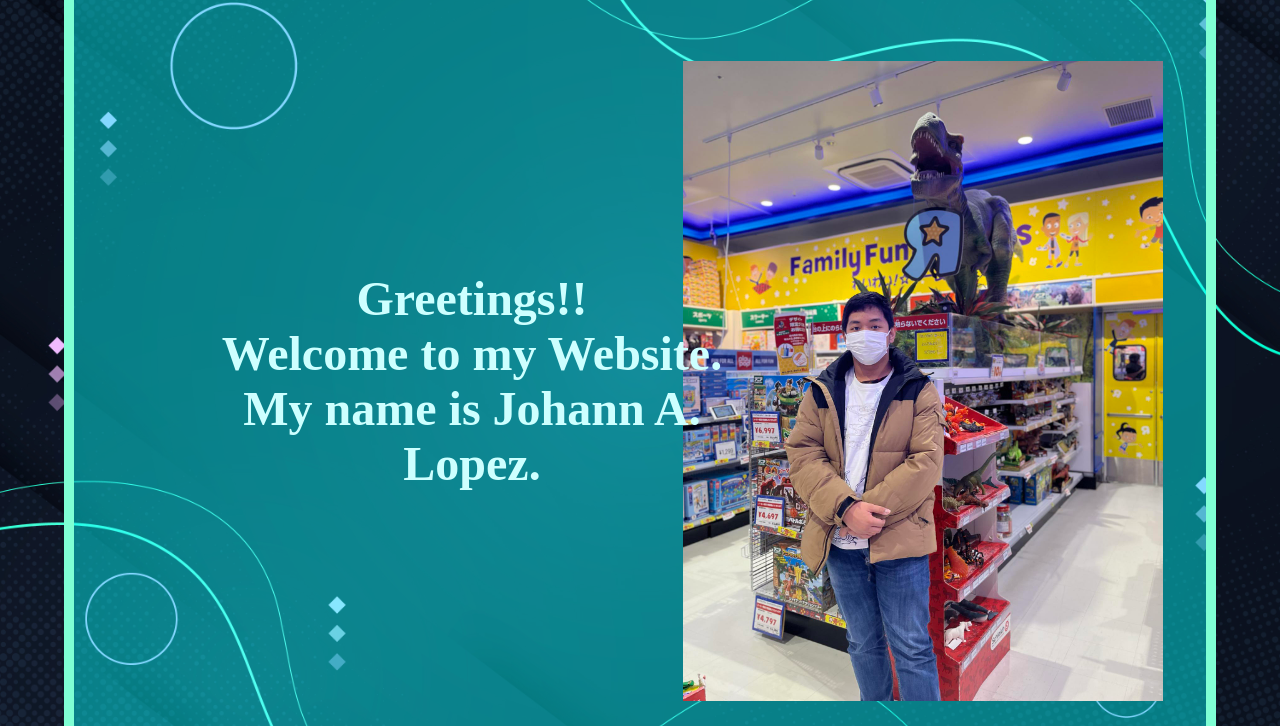
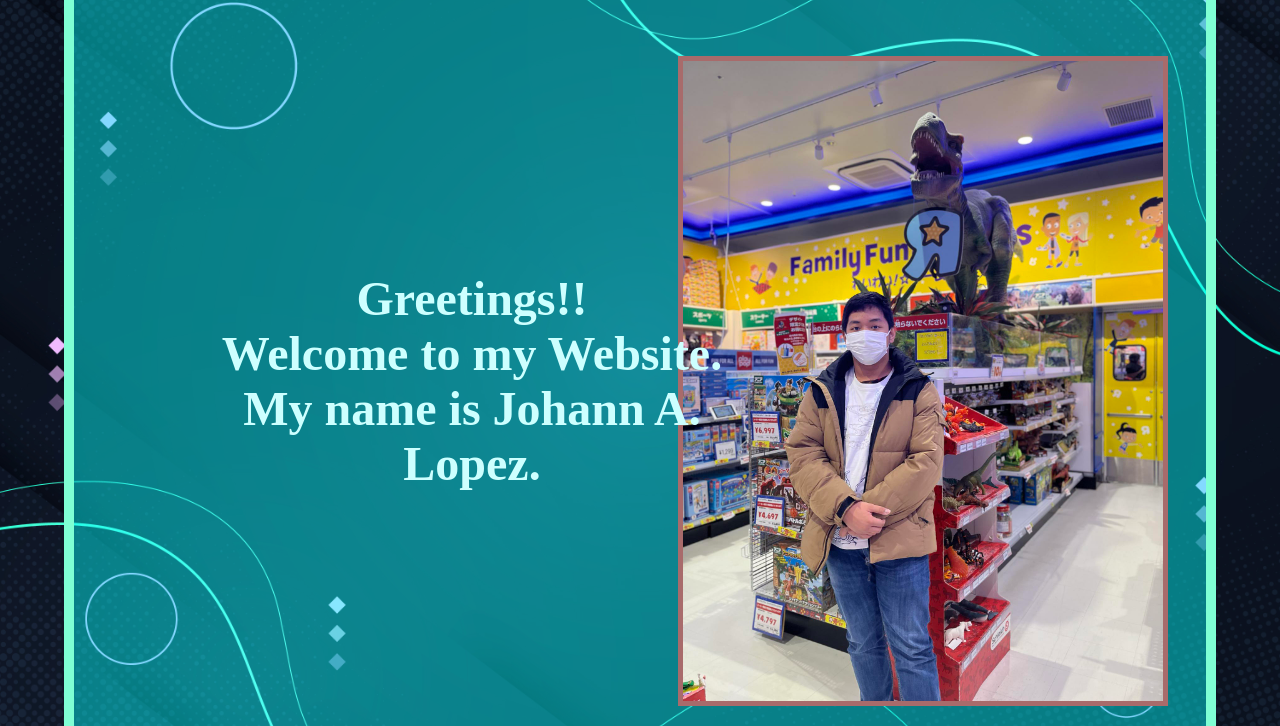
Before and after one commit to johann122004/WD-Lopez-Seatwork-2, a plain HTML site: page index.html in a window 1280 px wide. Shown: the part 74-800 px from the top of the page. Drawn offline with Linux system fonts and the light colour scheme.

Commit message:
Added a Border around the image.

```diff
--- a/assets/css/style.css
+++ b/assets/css/style.css
@@ -102,6 +102,10 @@ section.hero .right {
     align-items: center;
     width: 100%;
     height: 100%;
+    border-image: auto;
+    img {
+        border: 5px solid #a86b6b;
+    }
 }
 
 section.villain {
```
